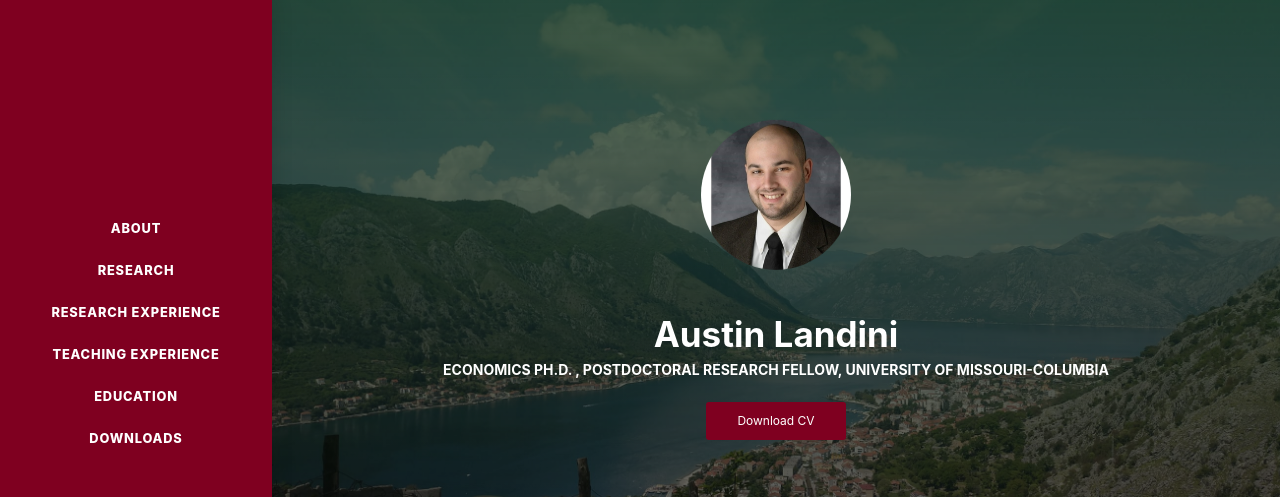
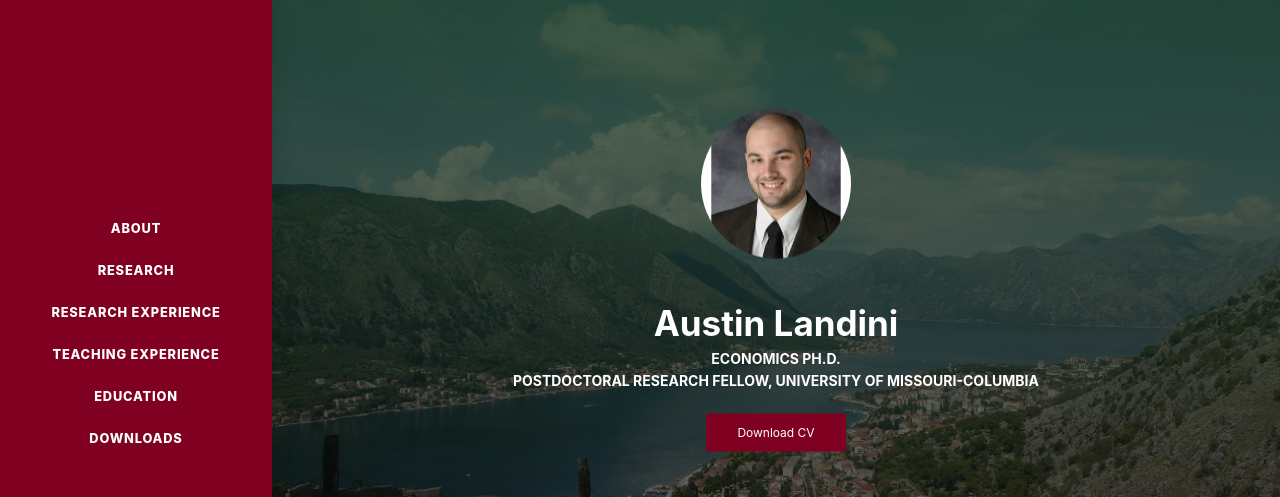
Before and after one commit to azl0022/AustinWebsite, a website: page index.html in a window 1280 px wide. Shown: the top 497 px of the page. Drawn offline with nearby package versions, Linux system fonts and the light colour scheme; a web font is replaced by a local one.

Commit message:
Update index.html

```diff
--- a/index.html
+++ b/index.html
@@ -78,7 +78,7 @@
           <div class="h2 title">
             Austin Landini
 </div>
-          <p class="category text-white">Economics Ph.D. , Postdoctoral Research Fellow, University of Missouri-Columbia
+          <p class="category text-white">Economics Ph.D. <br> Postdoctoral Research Fellow, University of Missouri-Columbia
             </p><a class="btn btn-primary" href="downloads/ResearchCV22.pdf" data-aos="zoom-in" data-aos-anchor="data-aos-anchor">Download CV</a>
         </div>
       </div>
```
